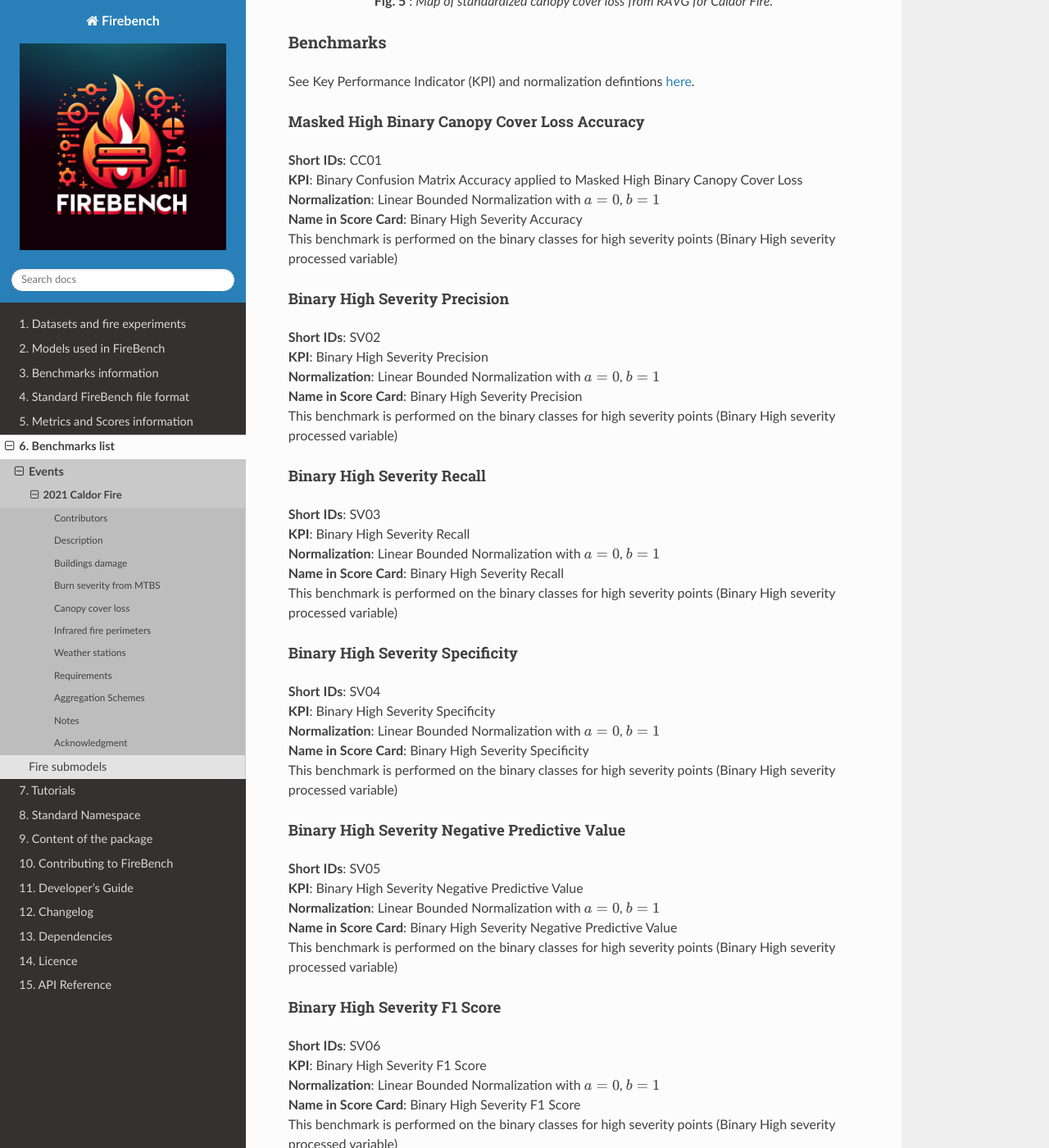
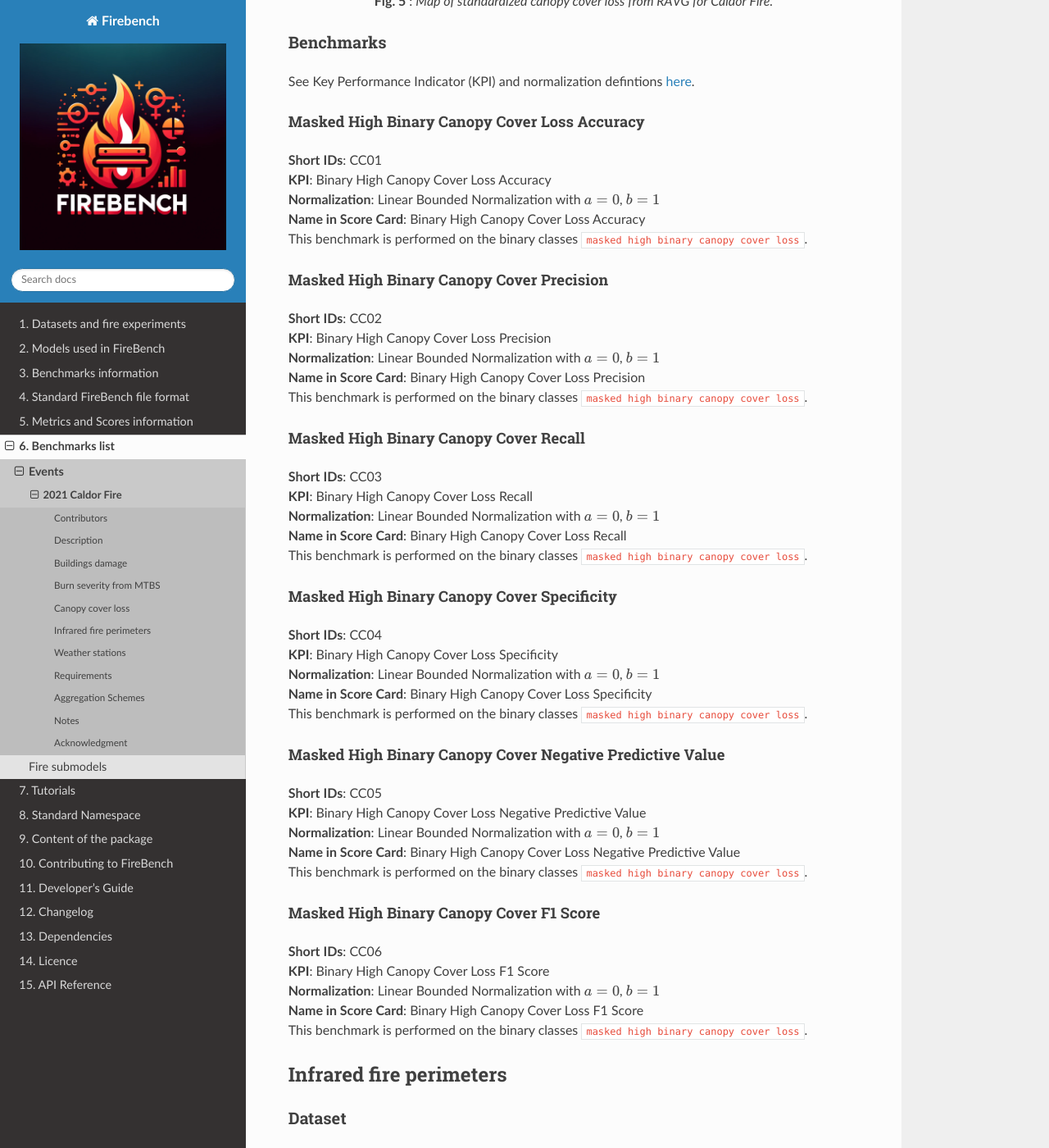
Before and after one commit to wirc-sjsu/firebench, a Sphinx documentation site: the page built from docs/benchmarks/California/01_Caldor.md, in a window 1280 px wide and 1400 px high, scrolled down 11114 px. Shown: the whole window at 82% size. Built offline with Sphinx 7.4.7 and the Read the Docs theme 3.1.0, drawn with Linux system fonts in a browser that asks for light colours; some of the changed text lies outside the part shown.

Commit message:
fix canopy cover loss docs for Caldor
- add groups for weather

```diff
--- a/docs/benchmarks/California/01_Caldor.md
+++ b/docs/benchmarks/California/01_Caldor.md
@@ -318,50 +318,50 @@ See Key Performance Indicator (KPI) and normalization defintions [here](../../me
 #### Masked High Binary Canopy Cover Loss Accuracy
 
 **Short IDs**: CC01<br>
-**KPI**: Binary Confusion Matrix Accuracy applied to Masked High Binary Canopy Cover Loss<br>
+**KPI**: Binary High Canopy Cover Loss Accuracy<br>
 **Normalization**: Linear Bounded Normalization with $a=0$, $b=1$ <br>
-**Name in Score Card**: Binary High Severity Accuracy <br>
-This benchmark is performed on the binary classes for high severity points (Binary High severity processed variable)
+**Name in Score Card**: Binary High Canopy Cover Loss Accuracy <br>
+This benchmark is performed on the binary classes `masked high binary canopy cover loss`.
 
-#### Binary High Severity Precision
+#### Masked High Binary Canopy Cover Precision
 
-**Short IDs**: SV02<br>
-**KPI**: Binary High Severity Precision <br>
+**Short IDs**: CC02<br>
+**KPI**: Binary High Canopy Cover Loss Precision <br>
 **Normalization**: Linear Bounded Normalization with $a=0$, $b=1$ <br>
-**Name in Score Card**: Binary High Severity Precision <br>
-This benchmark is performed on the binary classes for high severity points (Binary High severity processed variable)
+**Name in Score Card**: Binary High Canopy Cover Loss Precision <br>
+This benchmark is performed on the binary classes `masked high binary canopy cover loss`.
 
-#### Binary High Severity Recall
+#### Masked High Binary Canopy Cover Recall
 
-**Short IDs**: SV03<br>
-**KPI**: Binary High Severity Recall <br>
+**Short IDs**: CC03<br>
+**KPI**: Binary High Canopy Cover Loss Recall <br>
 **Normalization**: Linear Bounded Normalization with $a=0$, $b=1$ <br>
-**Name in Score Card**: Binary High Severity Recall <br>
-This benchmark is performed on the binary classes for high severity points (Binary High severity processed variable)
+**Name in Score Card**: Binary High Canopy Cover Loss Recall <br>
+This benchmark is performed on the binary classes `masked high binary canopy cover loss`.
 
-#### Binary High Severity Specificity
+#### Masked High Binary Canopy Cover Specificity
 
-**Short IDs**: SV04<br>
-**KPI**: Binary High Severity Specificity <br>
+**Short IDs**: CC04<br>
+**KPI**: Binary High Canopy Cover Loss Specificity <br>
 **Normalization**: Linear Bounded Normalization with $a=0$, $b=1$ <br>
-**Name in Score Card**: Binary High Severity Specificity <br>
-This benchmark is performed on the binary classes for high severity points (Binary High severity processed variable)
+**Name in Score Card**: Binary High Canopy Cover Loss Specificity <br>
+This benchmark is performed on the binary classes `masked high binary canopy cover loss`.
 
-#### Binary High Severity Negative Predictive Value
+#### Masked High Binary Canopy Cover Negative Predictive Value
 
-**Short IDs**: SV05<br>
-**KPI**: Binary High Severity Negative Predictive Value <br>
+**Short IDs**: CC05<br>
+**KPI**: Binary High Canopy Cover Loss Negative Predictive Value <br>
 **Normalization**: Linear Bounded Normalization with $a=0$, $b=1$ <br>
-**Name in Score Card**: Binary High Severity Negative Predictive Value <br>
-This benchmark is performed on the binary classes for high severity points (Binary High severity processed variable)
+**Name in Score Card**: Binary High Canopy Cover Loss Negative Predictive Value <br>
+This benchmark is performed on the binary classes `masked high binary canopy cover loss`.
 
-#### Binary High Severity F1 Score
+#### Masked High Binary Canopy Cover F1 Score
 
-**Short IDs**: SV06<br>
-**KPI**: Binary High Severity F1 Score <br>
+**Short IDs**: CC06<br>
+**KPI**: Binary High Canopy Cover Loss F1 Score <br>
 **Normalization**: Linear Bounded Normalization with $a=0$, $b=1$ <br>
-**Name in Score Card**: Binary High Severity F1 Score <br>
-This benchmark is performed on the binary classes for high severity points (Binary High severity processed variable)
+**Name in Score Card**: Binary High Canopy Cover Loss F1 Score <br>
+This benchmark is performed on the binary classes `masked high binary canopy cover loss`.
 
 ## Infrared fire perimeters
 ### Dataset
@@ -746,7 +746,27 @@ Fire Perimeter W1      | FP01, FP05, FP09, FP13, FP17, FP21, FP25, FP29
 Fire Perimeter W2      | FP02, FP06, FP10, FP14, FP18, FP22, FP26, FP30
 Fire Perimeter W3      | FP03, FP07, FP11, FP15, FP19, FP23, FP27, FP31
 Fire Perimeter W4      | FP04, FP08, FP12, FP16, FP20, FP24, FP28, FP32
-Canopy Cover Loss      | CC01, CC02
+Canopy Cover Loss      | CC01 to CC06
+Air temperature W1     | CC01 to CC06
+Air temperature W2     | CC01 to CC06
+Air temperature W3     | CC01 to CC06
+Air temperature W4     | CC01 to CC06
+Wind speed W1     | CC01 to CC06
+Wind speed W2     | CC01 to CC06
+Wind speed W3     | CC01 to CC06
+Wind speed W4     | CC01 to CC06
+Wind direction W1     | CC01 to CC06
+Wind direction W2     | CC01 to CC06
+Wind direction W3     | CC01 to CC06
+Wind direction W4     | CC01 to CC06
+Fuel Moisture 10h W1     | CC01 to CC06
+Fuel Moisture 10h W2     | CC01 to CC06
+Fuel Moisture 10h W3     | CC01 to CC06
+Fuel Moisture 10h W4     | CC01 to CC06
+Relative humidity 10h W1     | CC01 to CC06
+Relative humidity 10h W2     | CC01 to CC06
+Relative humidity 10h W3     | CC01 to CC06
+Relative humidity 10h W4     | CC01 to CC06
 
 **Group benchmark override**
 
```
